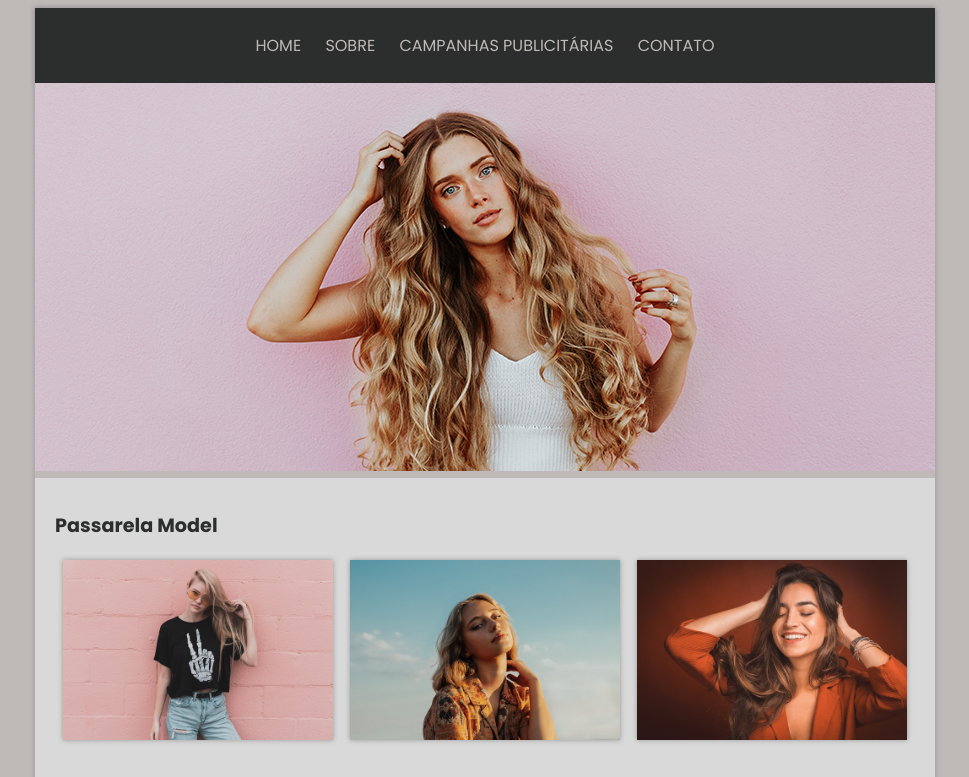
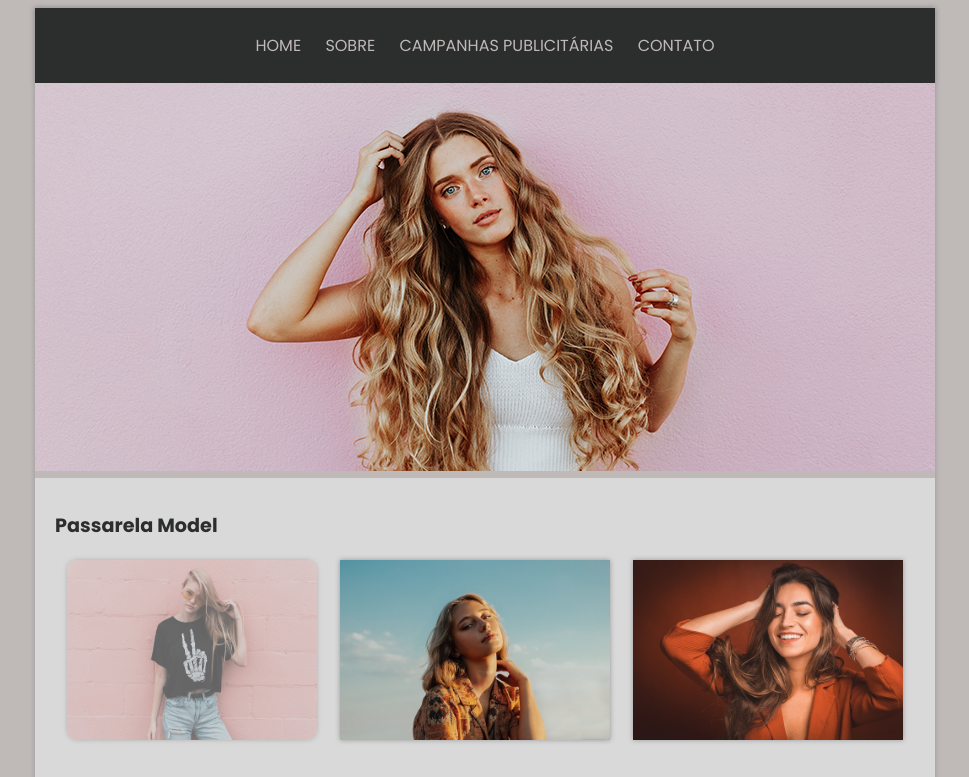
Before and after one commit to caahcavalcantte/Site-Passarela-Model, a plain HTML site: page Passarela-Model/index.html in a window 1280 px wide. In both pictures the pointer is over the picture 353 px from the left and 649 px from the top of the page. Shown: the top 777 px of the page, without its empty margins (155-1124 px from the left). Drawn offline with Linux system fonts and the light colour scheme.

Commit message:
Img:hover
Aplicando transição nas imagens da página home.

```diff
--- a/Passarela-Model/css/style.css
+++ b/Passarela-Model/css/style.css
@@ -95,6 +95,14 @@ h1 {
 
 /* Transição imagens home */
 
+
+
+.container-box img:hover {
+   transition: 0.5s;
+   opacity: 0.6;
+   width: 250px;
+   border-radius: 10px;
+}
 
 
 /* Página Campanha Publicitária */
```
